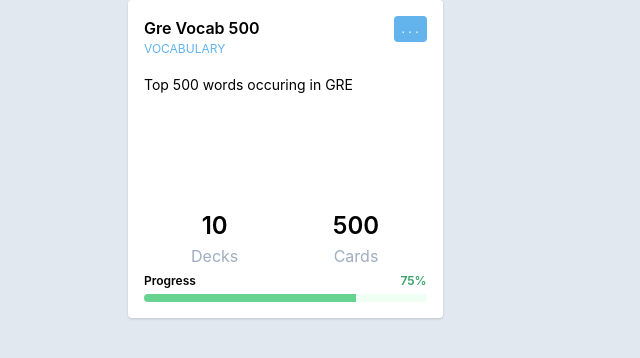
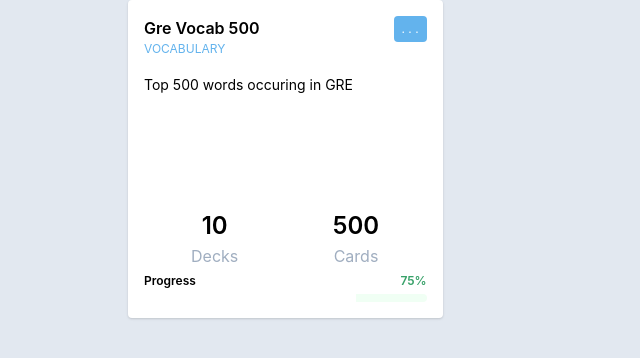
Before and after one commit to StTronn/vocapp, a React (Create React App) app in the folder client/: page /setviewer in a window 1280 px wide. Shown: the top 358 px of the page, without its empty margins (0-640 px from the left). Built offline with nearby package versions, Linux system fonts and the light colour scheme.

Commit message:
using Deck with keeeping other properties provided and fixed progress

```diff
--- a/client/src/components/Deck.js
+++ b/client/src/components/Deck.js
@@ -13,9 +13,9 @@
 
 const DeckComponent = () => {
   const location = useLocation();
-  const deck = location.state;
-
-  const d = new Deck({ cards: createCards(deck.cards) });
+  const data = location.state;
+  data.cards = createCards(data.cards);
+  const d = new Deck(data);
   const cardsRef = useRef(d);
   let cards = cardsRef.current;
 
@@ -36,7 +36,7 @@
     setCurrentCard(cards.pick());
   };
 
-  if (!deck) return <div>Something went wrong</div>;
+  if (!data) return <div>Something went wrong</div>;
 
   return (
     <Cointainer className="grid md:px-32 xl:px-64">
--- a/client/src/components/Progress.js
+++ b/client/src/components/Progress.js
@@ -13,7 +13,12 @@
  */
 
 const Progress = ({ progress, done, total, context }) => {
-  const width = progress || Math.ceil((done / total) * 100);
+  const width = progress === 0 || progress || Math.ceil((done / total) * 100);
+  const mainLineClass =
+    " h-2 rounded  bg-green-400" + (width === 100 ? "" : "rounded-r-none");
+
+  const secLineClass =
+    " h-2 rounded  bg-green-100" + (width === 0 ? "" : "rounded-l-none");
   return (
     <>
       <div className="flex">
@@ -23,10 +28,7 @@
         )}
       </div>
       <div className="flex">
-        <Line
-          width={width}
-          className=" h-2 rounded rounded-r-none bg-green-400"
-        />
+        <Line width={width} className={mainLineClass} />
         <Line
           width={100 - width}
           className=" h-2 rounded rounded-l-none bg-green-100"
```
